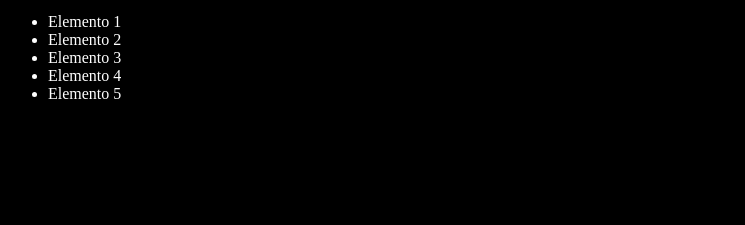
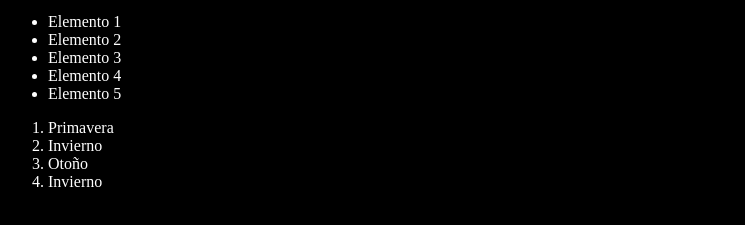
Before and after one commit to nesscode80/curso-git-jonMircha, a plain HTML site: page index.html in a window 1280 px wide. Shown: the part 101-326 px from the top of the page, without its empty margins (0-745 px from the left). Drawn offline with Linux system fonts and the light colour scheme.

Commit message:
Agregando las estaciones del año

```diff
--- a/index.html
+++ b/index.html
@@ -20,6 +20,12 @@
     <li>Elemento 4</li>
     <li>Elemento 5</li>
   </ul>
+  <ol>
+    <li>Primavera</li>
+    <li>Invierno</li>
+    <li>Otoño</li>
+    <li>Invierno</li>
+  </ol>
   <script src="index.js"></script>
 </body>
 
```
